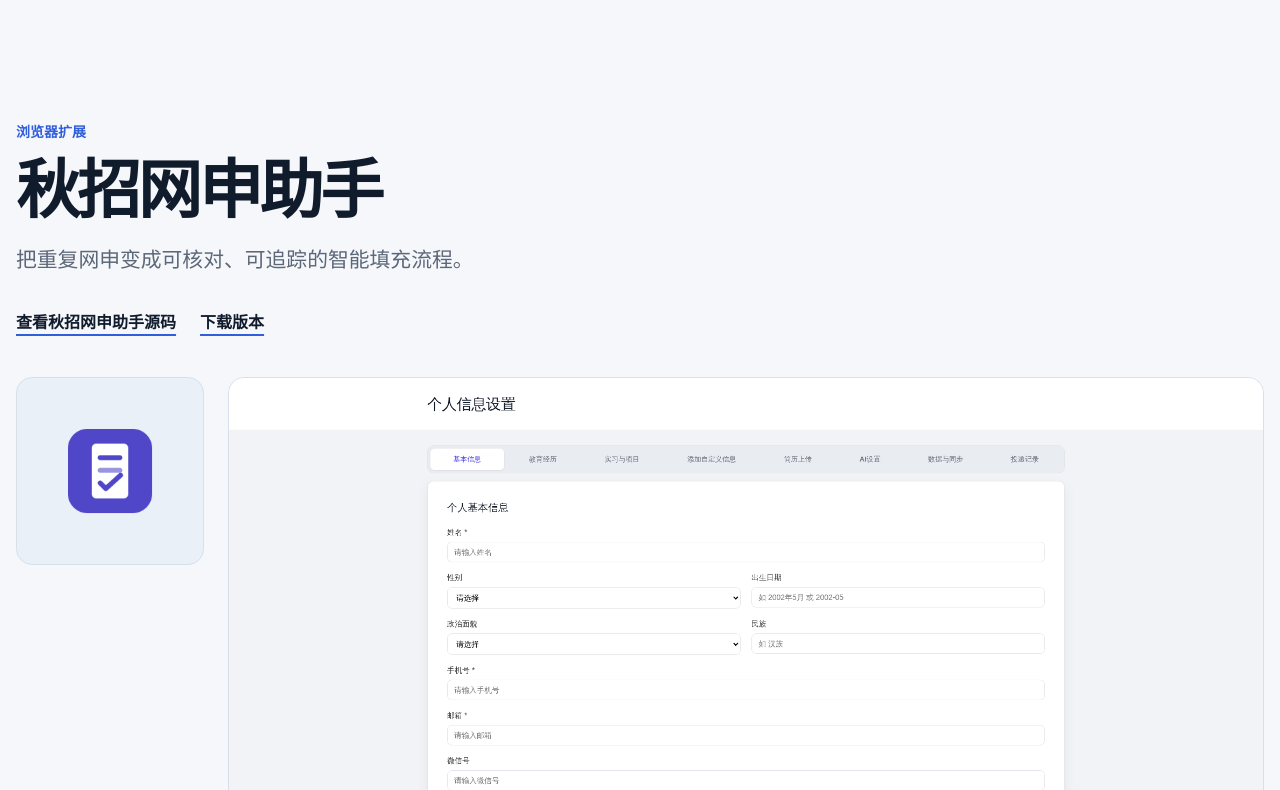
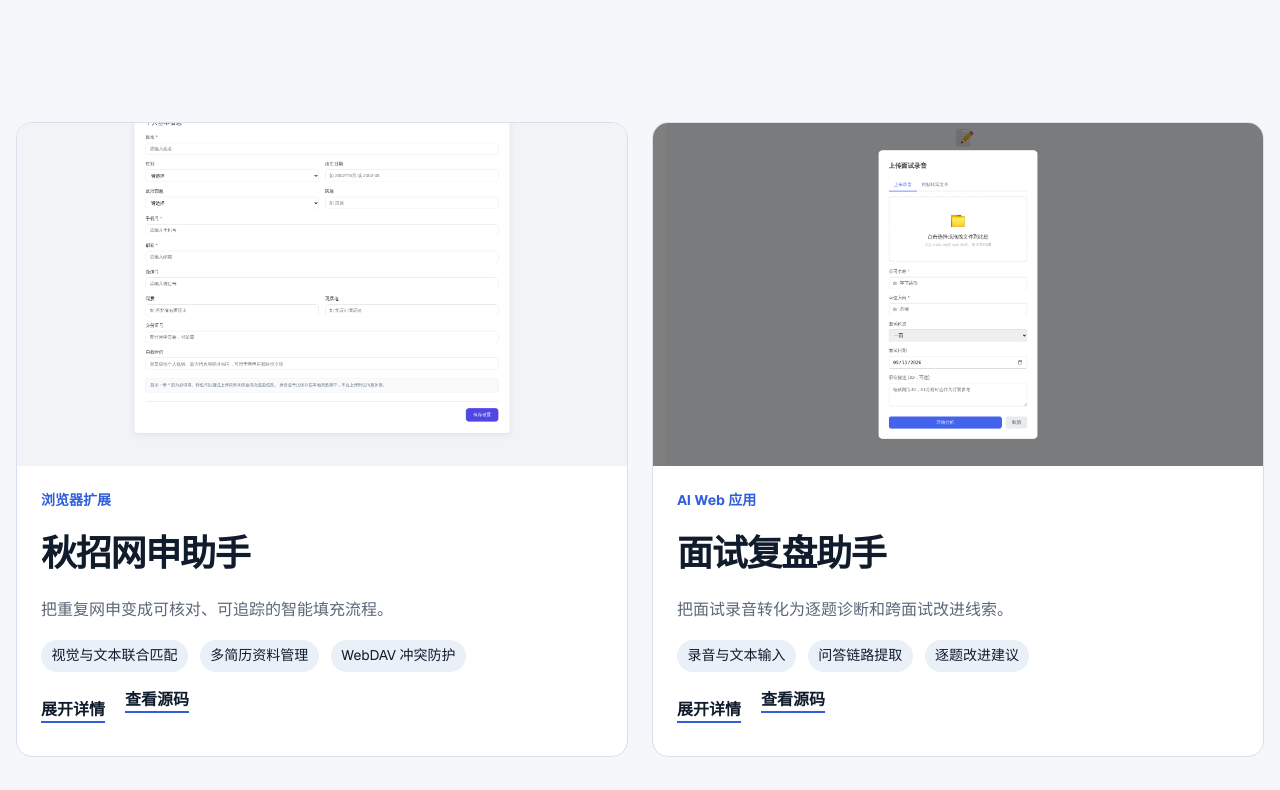
Before and after one commit to aurostars/aurostars.github.io, a Next.js app: page / in a window 1280 px wide. Shown: the part 1050-1840 px from the top of the page. Built offline with nearby package versions, Linux system fonts and the light colour scheme.

Commit message:
feat: add compact expandable case grid
Co-Authored-By: Aime <aime@bytedance.com>
Change-Id: I039c0ab47e8289e70ca05e4940a45950eee3be15

```diff
--- a/src/app/globals.css
+++ b/src/app/globals.css
@@ -322,6 +322,125 @@ button:focus-visible {
   line-height: 1.7;
 }
 
+.case-grid {
+  display: grid;
+  gap: clamp(2rem, 5vw, 4rem);
+}
+
+.case-row {
+  display: grid;
+  grid-template-columns: repeat(2, minmax(0, 1fr));
+  gap: 1.5rem;
+}
+
+.case-card {
+  display: grid;
+  grid-row: 1;
+  overflow: hidden;
+  border: 1px solid var(--color-border);
+  border-radius: 1rem;
+  background: var(--color-surface);
+}
+
+.case-card-media {
+  aspect-ratio: 16 / 9;
+  margin: 0;
+  overflow: hidden;
+  background: var(--color-surface-muted);
+}
+
+.case-card-media img {
+  width: 100%;
+  height: 100%;
+  object-fit: cover;
+}
+
+.case-card-body {
+  display: grid;
+  align-content: start;
+  gap: 1rem;
+  padding: 1.5rem;
+}
+
+.case-card-body .case-descriptor,
+.case-card-body h3,
+.case-card-summary {
+  margin: 0;
+}
+
+.case-card-body h3 {
+  font-size: clamp(1.5rem, 3vw, 2.25rem);
+  font-weight: 750;
+  letter-spacing: -0.035em;
+}
+
+.case-card-summary {
+  color: var(--color-muted);
+  line-height: 1.65;
+}
+
+.case-card-keywords,
+.case-detail-links {
+  display: flex;
+  flex-wrap: wrap;
+  gap: 0.75rem;
+  margin: 0;
+  padding: 0;
+  list-style: none;
+}
+
+.case-card-keywords li {
+  padding: 0.35rem 0.65rem;
+  border-radius: 999px;
+  background: var(--color-surface-muted);
+  font-size: 0.875rem;
+}
+
+.case-card-actions {
+  display: flex;
+  flex-wrap: wrap;
+  gap: 0.75rem 1.25rem;
+  align-items: center;
+}
+
+.case-card-actions button,
+.case-card-actions a,
+.case-detail-links a {
+  min-height: 2.75rem;
+  color: var(--color-foreground);
+  font-weight: 700;
+  text-decoration: underline 2px var(--color-accent);
+  text-underline-offset: 0.35rem;
+}
+
+.case-card-actions button {
+  cursor: pointer;
+}
+
+.case-detail {
+  display: grid;
+  grid-column: 1 / -1;
+  grid-row: 2;
+  gap: 2rem;
+  padding: clamp(1.5rem, 4vw, 3rem);
+  border: 1px solid var(--color-border);
+  border-radius: 1rem;
+  background: var(--color-surface);
+}
+
+.case-detail figure {
+  margin: 0;
+  overflow: hidden;
+  border: 1px solid var(--color-border);
+  border-radius: 1rem;
+  background: var(--color-surface-muted);
+}
+
+.case-detail img {
+  width: 100%;
+  height: auto;
+}
+
 .case-list {
   display: grid;
   gap: clamp(6rem, 11vw, 10rem);
@@ -598,6 +717,15 @@ button:focus-visible {
 }
 
 @media (max-width: 767px) {
+  .case-row {
+    display: flex;
+    flex-direction: column;
+  }
+
+  .case-detail {
+    width: 100%;
+  }
+
   .cases-section {
     width: 100%;
     padding: 5rem 1rem;
--- a/src/components/case-study.tsx
+++ b/src/components/case-detail.tsx
@@ -1,42 +1,27 @@
 import Image from "next/image";
 import type { ProjectCase } from "@/content/portfolio";
-import { Reveal } from "./reveal";
 
 const resumeBuilderUpstream = "https://github.com/JOYCEQL/magic-resume";
 
-function imageSizes(project: ProjectCase, layout: number, mediaIndex: number) {
+function imageSizes(project: ProjectCase, mediaIndex: number) {
   if (project.slug === "job-application-helper") {
     return mediaIndex === 0
       ? "(max-width: 767px) calc(100vw - 2rem), 12rem"
       : "(max-width: 767px) calc(100vw - 2rem), (max-width: 1280px) 48vw, 624px";
   }
 
-  if (layout === 1 && mediaIndex === 0) {
-    return "(max-width: 767px) calc(100vw - 2rem), (max-width: 1280px) calc(100vw - 4rem), 1280px";
-  }
-
-  if (layout === 2) {
-    return "(max-width: 767px) calc(100vw - 2rem), (max-width: 1280px) 52vw, 720px";
-  }
-
   return "(max-width: 767px) calc(100vw - 2rem), (max-width: 1280px) 72vw, 960px";
 }
 
-export function CaseStudy({ project, index }: { project: ProjectCase; index: number }) {
-  const layout = (index % 3) + 1;
-
+export function CaseDetail({ project }: { project: ProjectCase }) {
   return (
-    <article
-      className={`case-study case-layout-${layout} case-${project.slug}`}
-      id={project.slug}
-      aria-labelledby={`${project.slug}-title`}
+    <section
+      className="case-detail"
+      id={`${project.slug}-detail`}
+      role="region"
+      aria-label={`${project.title}案例详情`}
     >
-      <Reveal className="case-intro">
-        <header>
-          <p className="case-descriptor">{project.descriptor}</p>
-          <h3 id={`${project.slug}-title`}>{project.title}</h3>
-          <p className="case-summary">{project.summary}</p>
-          <div className="case-links" aria-label={`${project.title}项目链接`}>
+      <div className="case-detail-links" aria-label={`${project.title}项目链接`}>
         <a href={project.repositoryUrl} target="_blank" rel="noopener noreferrer">
           查看{project.title}源码
         </a>
@@ -51,10 +36,8 @@ export function CaseStudy({ project, index }: { project: ProjectCase; index: num
           </a>
         ) : null}
       </div>
-        </header>
-      </Reveal>
 
-      <Reveal className="case-gallery" delay={80} role="group" aria-label={`${project.title}真实产品界面`}>
+      <div className="case-gallery" role="group" aria-label={`${project.title}真实产品界面`}>
         {project.media.map((media, mediaIndex) => (
           <figure key={media.src}>
             <Image
@@ -62,11 +45,11 @@ export function CaseStudy({ project, index }: { project: ProjectCase; index: num
               alt={media.alt}
               width={media.width}
               height={media.height}
-              sizes={imageSizes(project, layout, mediaIndex)}
+              sizes={imageSizes(project, mediaIndex)}
             />
           </figure>
         ))}
-      </Reveal>
+      </div>
 
       <div className="case-detail-grid">
         <section>
@@ -88,7 +71,7 @@ export function CaseStudy({ project, index }: { project: ProjectCase; index: num
         <h4 id={`${project.slug}-workflow`}>工作流程</h4>
         <ol className="workflow">
           {project.workflow.map((step) => (
-            <li data-workflow-step key={step}>
+            <li data-testid="workflow-step" key={step}>
               {step}
             </li>
           ))}
@@ -105,6 +88,6 @@ export function CaseStudy({ project, index }: { project: ProjectCase; index: num
       </section>
 
       <p className="case-provenance">{project.provenance}</p>
-    </article>
+    </section>
   );
 }
--- /dev/null
+++ b/src/components/case-summary-card.tsx
@@ -0,0 +1,50 @@
+import Image from "next/image";
+import type { ProjectCase } from "@/content/portfolio";
+
+export interface CaseSummaryCardProps {
+  project: ProjectCase;
+  expanded: boolean;
+  onToggle: () => void;
+}
+
+export function CaseSummaryCard({ project, expanded, onToggle }: CaseSummaryCardProps) {
+  const cover = project.media.find((media) => !media.src.endsWith("icon.png")) ?? project.media[0];
+
+  return (
+    <article className={`case-card${expanded ? " is-expanded" : ""}`} aria-labelledby={`${project.slug}-title`}>
+      <figure className="case-card-media">
+        <Image
+          src={cover.src}
+          alt={cover.alt}
+          width={cover.width}
+          height={cover.height}
+          sizes="(max-width: 767px) calc(100vw - 2rem), 40rem"
+        />
+      </figure>
+      <div className="case-card-body">
+        <p className="case-descriptor">{project.descriptor}</p>
+        <h3 id={`${project.slug}-title`}>{project.title}</h3>
+        <p className="case-card-summary">{project.summary}</p>
+        <ul className="case-card-keywords" aria-label={`${project.title}能力关键词`}>
+          {project.highlights.slice(0, 3).map((item) => (
+            <li key={item}>{item}</li>
+          ))}
+        </ul>
+        <div className="case-card-actions">
+          <button
+            type="button"
+            aria-expanded={expanded}
+            aria-controls={`${project.slug}-detail`}
+            aria-label={`${expanded ? "收起" : "展开"}${project.title}详情`}
+            onClick={onToggle}
+          >
+            {expanded ? "收起详情" : "展开详情"}
+          </button>
+          <a href={project.repositoryUrl} target="_blank" rel="noopener noreferrer">
+            查看源码
+          </a>
+        </div>
+      </div>
+    </article>
+  );
+}
--- a/src/components/featured-cases.tsx
+++ b/src/components/featured-cases.tsx
@@ -1,16 +1,38 @@
+"use client";
+
+import { Fragment, useState } from "react";
 import type { ProjectCase } from "@/content/portfolio";
-import { CaseStudy } from "./case-study";
+import { CaseDetail } from "./case-detail";
+import { CaseSummaryCard } from "./case-summary-card";
 
 export function FeaturedCases({ projects }: { projects: ProjectCase[] }) {
+  const [expandedSlug, setExpandedSlug] = useState<ProjectCase["slug"] | null>(null);
+  const rows = Array.from({ length: Math.ceil(projects.length / 2) }, (_, index) => projects.slice(index * 2, index * 2 + 2));
+
   return (
     <section className="cases-section site-container" id="cases" aria-labelledby="cases-title">
-      <header className="section-heading">
+      <header className="section-heading compact-heading">
         <h2 id="cases-title">代表案例</h2>
-        <p>从真实问题出发，记录产品判断、工作流程和可以验证的交付。</p>
+        <p>先快速浏览项目，再展开查看完整判断与工作流程。</p>
       </header>
-      <div className="case-list">
-        {projects.map((project, index) => (
-          <CaseStudy project={project} index={index} key={project.slug} />
+      <div className="case-grid">
+        {rows.map((row) => (
+          <div className="case-row" key={row[0].slug}>
+            {row.map((project) => {
+              const expanded = expandedSlug === project.slug;
+
+              return (
+                <Fragment key={project.slug}>
+                  <CaseSummaryCard
+                    project={project}
+                    expanded={expanded}
+                    onToggle={() => setExpandedSlug((current) => (current === project.slug ? null : project.slug))}
+                  />
+                  {expanded ? <CaseDetail project={project} /> : null}
+                </Fragment>
+              );
+            })}
+          </div>
         ))}
       </div>
     </section>
```
Also changed, not shown: 1 other file (tests, documents, lock files or other folders). Lines whose indentation alone changed are shown as unchanged.
